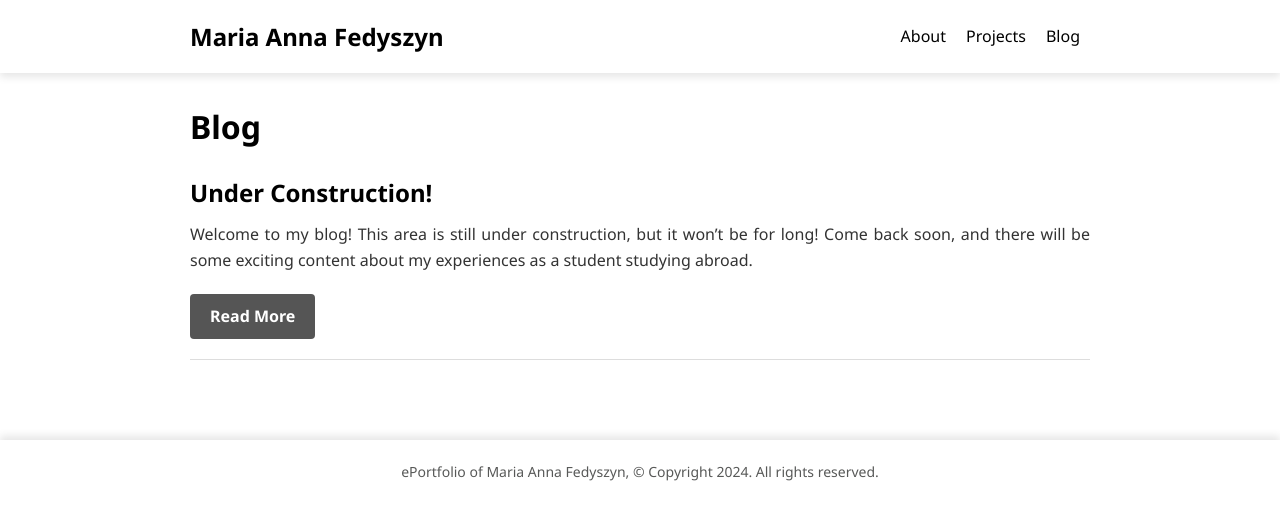
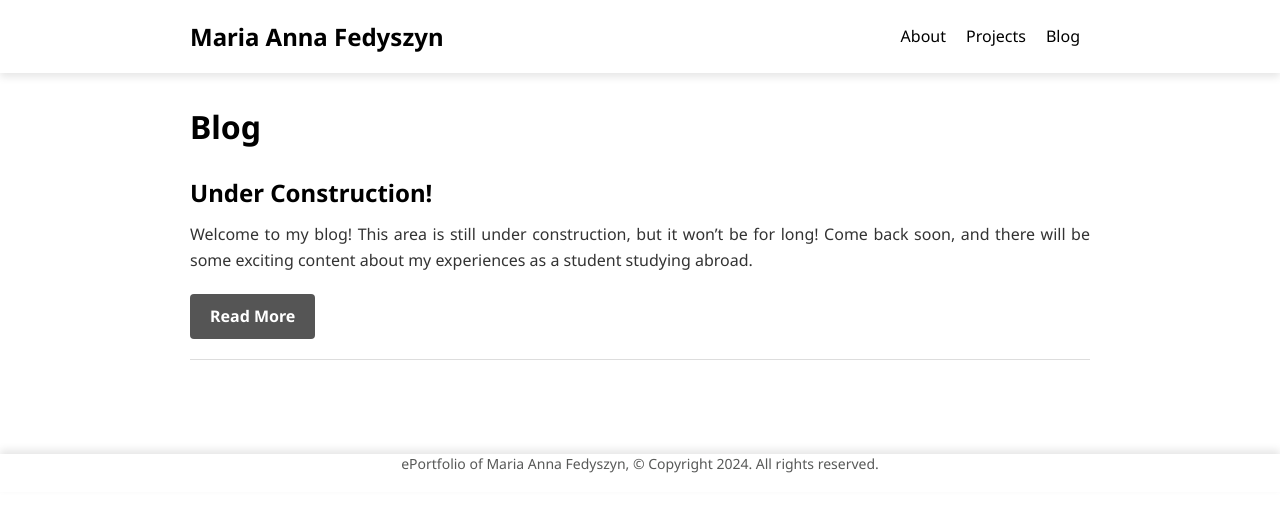
Before and after one commit to maria-anna-gis/maria-anna-gis.github.io, a Jekyll site: the page built from blog.md, in a window 1280 px wide. Shown: the top 520 px of the page. Built offline with Jekyll 4.4.1, drawn with Linux system fonts in a browser that asks for light colours.

Commit message:
Update main.css

```diff
--- a/assets/main.css
+++ b/assets/main.css
@@ -91,7 +91,6 @@
     font-size: 14px;
     background-color: #ffffff;
     color: #585958;
-    padding: 8px 0;
     position: relative;
     width: 100%;
     bottom: 0;
@@ -226,6 +225,7 @@
     width: 30px;
     height: 30px;
     margin-right: 10px;
+    align-items: center;
 }
 
 /* Blog Post List */
@@ -275,7 +275,7 @@
 
 .read-more:hover {
     color: #000000;
-    background-color: #ffffff; /* Darker background on hover */
+    background-color: #bcc7df; /* Darker background on hover */
     text-decoration: none; /* Ensure text is not underlined on hover */
 }
 
```
